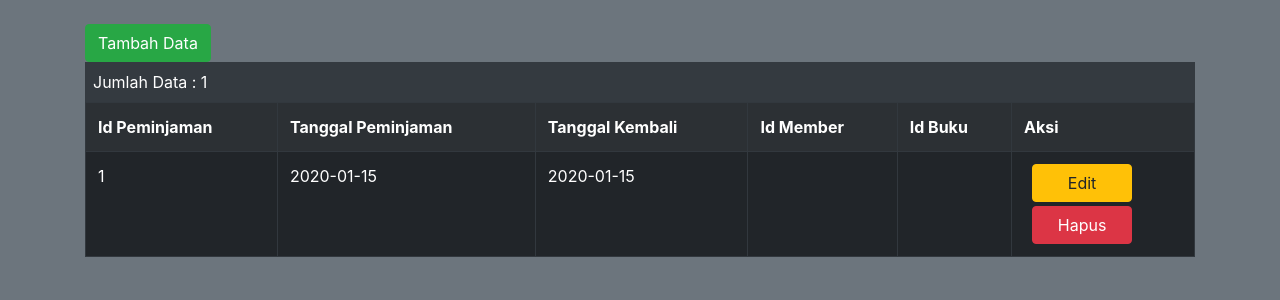
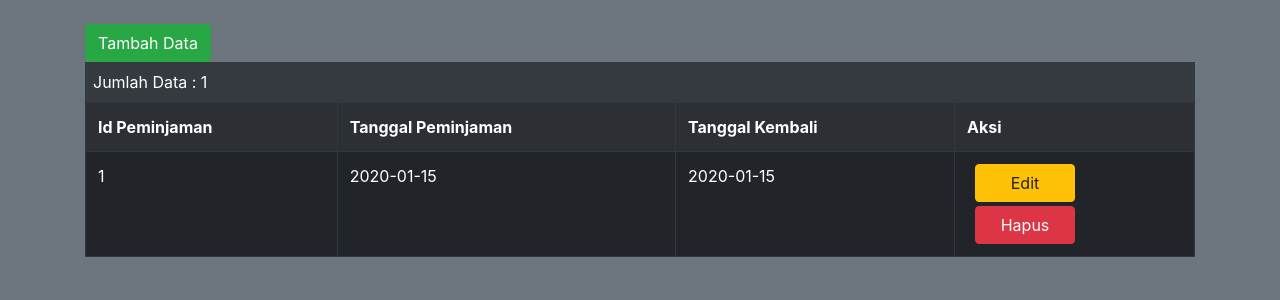
Before and after one commit to Mabouya04/Modul-5-PemWeb-II, a PHP site: page /Peminjaman.php in a window 1280 px wide. Shown: the part 56-356 px from the top of the page. Run offline with PHP 8.4, Linux system fonts and the light colour scheme; tables that the repository leaves empty hold one stand-in row (values such as "Sample post"); data that the repository does not hold is empty.

Commit message:
Update isi

```diff
--- a/Model.php
+++ b/Model.php
@@ -44,8 +44,6 @@
                     echo "<td>" . $row['id_peminjaman']. "</td>";
                     echo "<td>" . $row["tgl_peminjaman"] . "</td>";
                     echo "<td>" . $row["tgl_kembali"] . "</td>";
-                    echo "<td>" . $row['id_member']. "</td>";
-                    echo "<td>" . $row['id_buku']. "</td>";
                     echo "<td>";
                     echo "<a href='FormPeminjaman.php?id_peminjaman=" . $row['id_peminjaman'] . "' class='btn btn-warning ml-2 mb-1' style='width: 100px'>Edit</a><br>";
                     echo "<a href='Peminjaman.php?id_peminjaman=" . $row['id_peminjaman'] . "' onclick=\"return confirm('Yakin Hapus?')\" class='btn btn-danger ml-2' style='width: 100px'>Hapus</a>";
--- a/Peminjaman.php
+++ b/Peminjaman.php
@@ -34,8 +34,6 @@ if (isset($_GET['id_peminjaman'])) {
                 <th>Id Peminjaman</th>
                 <th>Tanggal Peminjaman</th>
                 <th>Tanggal Kembali</th>
-                <th>Id Member</th>
-                <th>Id Buku</th>
                 <th>Aksi</th>
             </tr>
             <?= viewData("peminjaman") ?>
```
